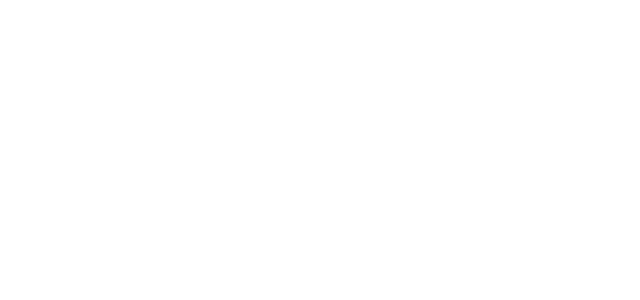
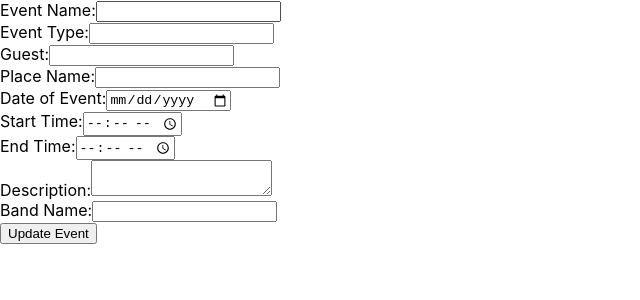
Before and after one commit to Luisrc91/eventPlanner_frontend, a React (Create React App) app: page / in a window 1280 px wide. Shown: the top 300 px of the page, without its empty margins (0-640 px from the left). Built offline with nearby package versions, Linux system fonts and the light colour scheme; no server answers.

Commit message:
added events form

```diff
--- a/package.json
+++ b/package.json
@@ -10,7 +10,9 @@
     "@types/node": "^16.18.38",
     "@types/react": "^18.2.15",
     "@types/react-router-dom": "^5.3.3",
+    "bootstrap": "^5.3.0",
     "react": "^18.2.0",
+    "react-bootstrap": "^2.8.0",
     "react-dom": "^18.2.0",
     "react-router-dom": "^6.14.1",
     "react-scripts": "5.0.1",
--- a/src/App.tsx
+++ b/src/App.tsx
@@ -7,6 +7,7 @@ import { BrowserRouter, Route, Router } from "react-router-dom";
 // import NewBand from './Pages/Bands/NewBand';
 // import EditBands from './Pages/Bands/EditBands';
 // import EventForm from './Pages/EventPages/NewEvent';
+import EditEvent from './Pages/EventPages/EditEvent';
 
 
 function App() {
@@ -20,6 +21,7 @@ function App() {
       < UserLogin/> */}
       {/* <NewBand  /> */}
       {/* <EventForm />  */}
+      <EditEvent eventId={1}/>
     </BrowserRouter>
 
   );
--- a/src/Pages/EventPages/EditEvent.tsx
+++ b/src/Pages/EventPages/EditEvent.tsx
@@ -1,7 +1,182 @@
-import React from 'react'
+import React, { useState, useEffect, ChangeEvent, FormEvent } from 'react';
 
-export default function EditEvent() {
+interface Event {
+  event_id: number;
+  event_name: string;
+  event_type: string;
+  guest?: number;
+  place_name: string;
+  date_of_event: string;
+  start_time: string;
+  end_time: string;
+  description: string;
+  picture?: Blob;
+  band_name: string;
+}
+
+interface EditEventFormProps {
+  eventId: number;
+}
+
+const EditEvent: React.FC<EditEventFormProps> = ({ eventId }) => {
+  const [event, setEvent] = useState<Event>({
+    event_id: eventId,
+    event_name: '',
+    event_type: '',
+    guest: undefined,
+    place_name: '',
+    date_of_event: '',
+    start_time: '',
+    end_time: '',
+    description: '',
+    picture: undefined,
+    band_name: '',
+  });
+
+  useEffect(() => {
+    // Fetch event data from the server and update the form
+    fetchEventData();
+  }, [eventId]);
+
+  const fetchEventData = async () => {
+    try {
+      const response = await fetch(`http://localhost:5000/events${eventId}`);
+      if (response.ok) {
+        const data = await response.json();
+        setEvent(data);
+      } else {
+        console.log('Failed to fetch event data:', response.status);
+      }
+    } catch (error) {
+      console.log('Error:', error);
+    }
+  };
+
+  const handleChange = (e: ChangeEvent<HTMLInputElement | HTMLTextAreaElement>) => {
+    const { name, value } = e.target;
+    setEvent((prevEvent) => ({
+      ...prevEvent,
+      [name]: value,
+    }));
+  };
+
+  const handleSubmit = async (e: FormEvent) => {
+    e.preventDefault();
+
+    try {
+      const response = await fetch(`http://localhost:5000/events${eventId}`, {
+        method: 'PUT',
+        headers: {
+          'Content-Type': 'application/json',
+        },
+        body: JSON.stringify(event),
+      });
+
+      if (response.ok) {
+        const data = await response.json();
+        console.log('Event updated:', data);
+      } else {
+        console.log('Failed to update event:', response.status);
+      }
+    } catch (error) {
+      console.log('Error:', error);
+    }
+  };
+
   return (
-    <div>EditEvent</div>
-  )
-}
+    <form onSubmit={handleSubmit}>
+      <div>
+        <label htmlFor="event_name">Event Name:</label>
+        <input
+          type="text"
+          id="event_name"
+          name="event_name"
+          value={event.event_name}
+          onChange={handleChange}
+        />
+      </div>
+      <div>
+        <label htmlFor="event_type">Event Type:</label>
+        <input
+          type="text"
+          id="event_type"
+          name="event_type"
+          value={event.event_type}
+          onChange={handleChange}
+        />
+      </div>
+      <div>
+        <label htmlFor="guest">Guest:</label>
+        <input
+          type="number"
+          id="guest"
+          name="guest"
+          value={event.guest || ''}
+          onChange={handleChange}
+        />
+      </div>
+      <div>
+        <label htmlFor="place_name">Place Name:</label>
+        <input
+          type="text"
+          id="place_name"
+          name="place_name"
+          value={event.place_name}
+          onChange={handleChange}
+        />
+      </div>
+      <div>
+        <label htmlFor="date_of_event">Date of Event:</label>
+        <input
+          type="date"
+          id="date_of_event"
+          name="date_of_event"
+          value={event.date_of_event}
+          onChange={handleChange}
+        />
+      </div>
+      <div>
+        <label htmlFor="start_time">Start Time:</label>
+        <input
+          type="time"
+          id="start_time"
+          name="start_time"
+          value={event.start_time}
+          onChange={handleChange}
+        />
+      </div>
+      <div>
+        <label htmlFor="end_time">End Time:</label>
+        <input
+          type="time"
+          id="end_time"
+          name="end_time"
+          value={event.end_time}
+          onChange={handleChange}
+        />
+      </div>
+      <div>
+        <label htmlFor="description">Description:</label>
+        <textarea
+          id="description"
+          name="description"
+          value={event.description}
+          onChange={handleChange}
+        ></textarea>
+      </div>
+      <div>
+        <label htmlFor="band_name">Band Name:</label>
+        <input
+          type="text"
+          id="band_name"
+          name="band_name"
+          value={event.band_name}
+          onChange={handleChange}
+        />
+      </div>
+      <button type="submit">Update Event</button>
+    </form>
+  );
+};
+
+export default EditEvent;
```
Also changed, not shown: 1 other file (tests, documents, lock files or other folders).
